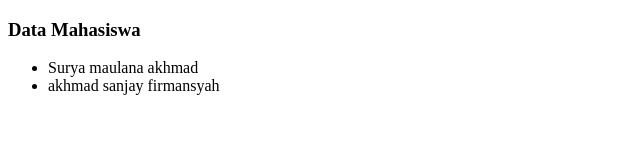
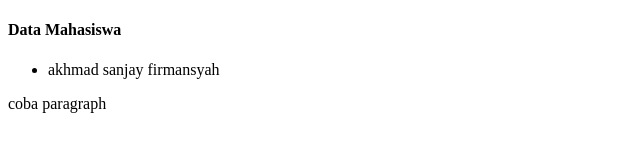
Before and after one commit to suryamaulana12/wpu-test-repo, a plain HTML site: page mahasiswa.html in a window 1280 px wide. Shown: the whole page, without its empty margins (0-640 px from the left). Drawn offline with Linux system fonts and the light colour scheme.

Commit message:
menambahkan beberapa perubahan

```diff
--- a/mahasiswa.html
+++ b/mahasiswa.html
@@ -6,10 +6,10 @@
     <title>Document</title>
   </head>
   <body>
-    <h3>Data Mahasiswa</h3>
+    <h4>Data Mahasiswa</h4>
     <ul>
-      <li>Surya maulana akhmad</li>
       <li>akhmad sanjay firmansyah</li>
     </ul>
+    <p>coba paragraph</p>
   </body>
 </html>
```
